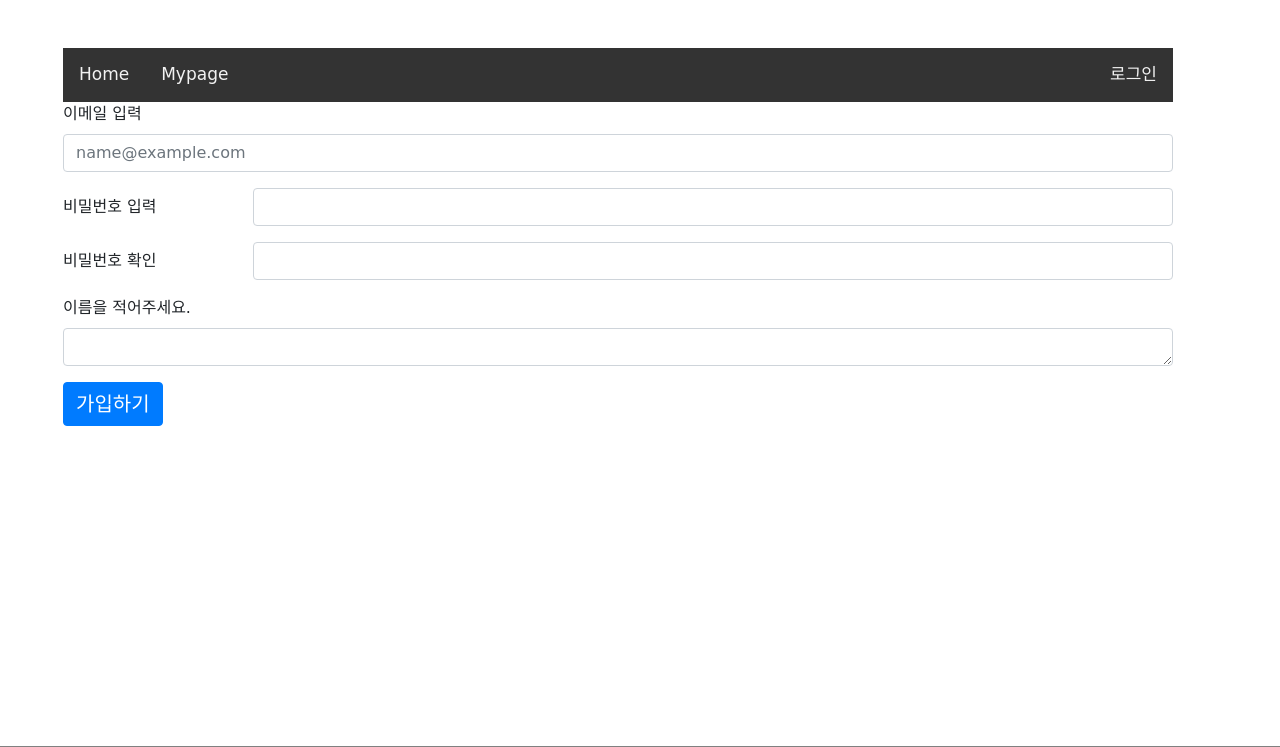
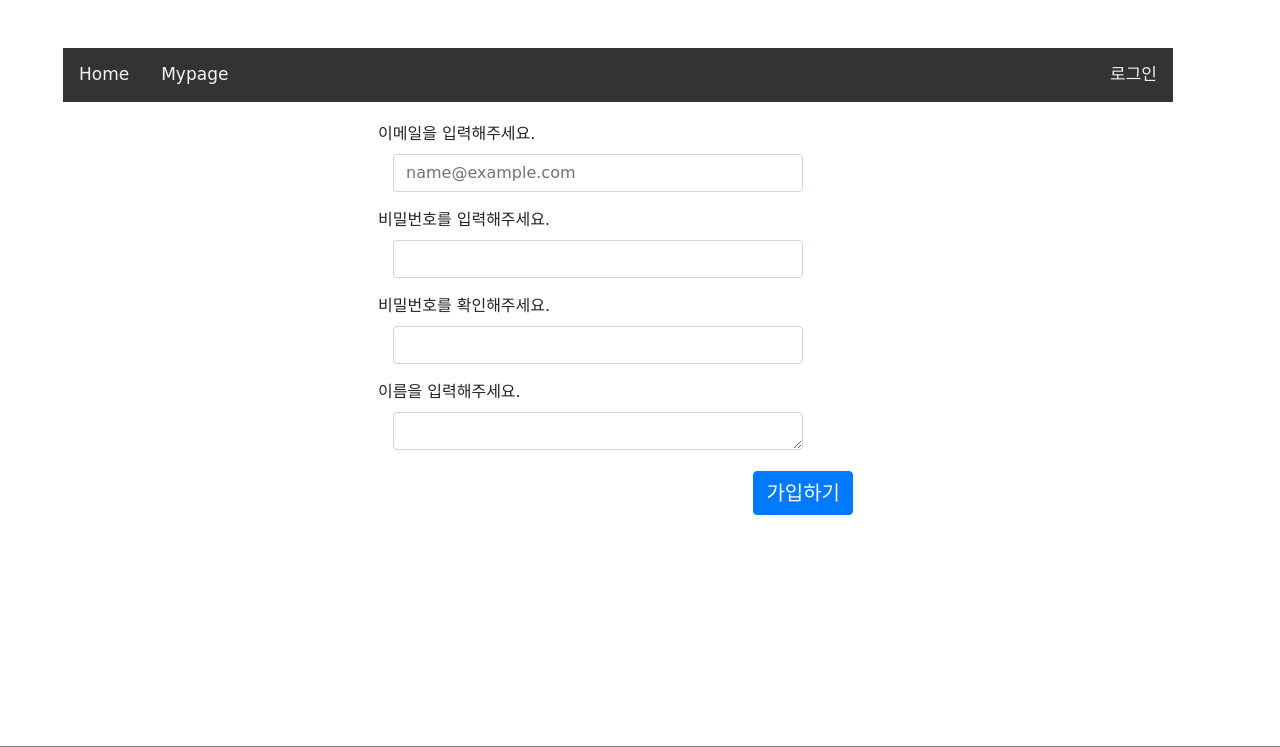
Before and after one commit to seanlion/jungle-todayCat, a Flask app: page /signup in a window 1280 px wide. Shown: the top 747 px of the page. Run offline with Flask 2, Linux system fonts and the light colour scheme; parts of the project's set-up code (start-up, migrations or seed data) failed here and were passed over; some libraries are stand-ins or nearby versions; some web fonts are replaced.

Commit message:
validator, login/register css

```diff
--- a/main/__init__.py
+++ b/main/__init__.py
@@ -11,7 +11,7 @@ mongo = PyMongo(app)
 
 bcrypt = Bcrypt(app)
 
-BOARD_IMAGE_PATH = "/Users/seung/desktop/backend/todaycat/images"
+BOARD_IMAGE_PATH = "/Users/colapa/jungle/jungle-todayCat/images"
 ALLOWED_EXTENSIONS = set(['png','pdf','jpg','JPG','JPEG', 'jpeg','gif'])
 
 # 이미지 경로에 쉽게 접근하기 위해 환경 변수 생성
--- a/main/make.py
+++ b/main/make.py
@@ -116,5 +116,5 @@ def check_filename(filename):
 def format_datetime(ts):
     now_timestamp = time.time()
     offset = datetime.fromtimestamp(now_timestamp) - datetime.utcfromtimestamp(now_timestamp)
-    ts = datetime.fromtimestamp((int(ts)/1000)) + offset
+    ts = datetime.fromtimestamp(int(ts)/1000) + offset
     return ts.strftime('%Y-%m-%d')
--- a/main/signup.py
+++ b/main/signup.py
@@ -4,16 +4,33 @@ from main import *
 @app.route('/signup', methods=["GET","POST"])
 def register():
     if request.method == "POST":
-        userList = mongo.db.users.find({}, {"_id":False})
+        userList = list(mongo.db.users.find({}, {"_id":False}))
         email_receive = request.form["emailText"]
         password1_receive = request.form["password1"]
         password2_receive = request.form["password2"]
         name_receive = request.form["nameTextarea"]
-
-        password_hash = bcrypt.generate_password_hash(password1_receive)
-        user = {"email": email_receive, "password": password_hash, "name": name_receive}
-        mongo.db.users.insert_one(user)
-        flash("회원가입이 완료되었습니다.")
-        return redirect(url_for("login"))
+        # 받아온 정보가 빈칸이면 에러 메시지 반환
+        print(email_receive, password1_receive, password2_receive, name_receive)
+        if email_receive == "" or password1_receive == "" or password2_receive == "" or name_receive == "":
+            print("not insert")
+            flash("빈칸이 남아 있습니다.")
+            return redirect(url_for("register"))
+        # email 중복 검사
+        for index in range(len(userList)):
+            if email_receive == userList[index]["email"]:
+                print("already register")
+                flash("이미 가입되어 있는 이메일입니다.")
+                return redirect(url_for("register"))
+        # password 일치 검사
+        if password1_receive != password2_receive:
+            print("discord")
+            flash("비밀번호가 일치하지 않습니다.")
+            return redirect(url_for("register"))
+        else:
+            password_hash = bcrypt.generate_password_hash(password1_receive)
+            user = {"email": email_receive, "password": password_hash, "name": name_receive}
+            mongo.db.users.insert_one(user)
+            flash("환영합니다! 오늘의 고양이 집사가 되셨습니다.")
+            return redirect(url_for("login"))
     else :
         return render_template('signup.html')
--- a/main/static/style.css
+++ b/main/static/style.css
@@ -128,6 +128,15 @@ control-file{
     float: right;
 }
 
+.topnav span {
+    float: right;
+    color: #f2f2f2;
+    text-align: center;
+    padding: 14px 16px;
+    text-decoration: none;
+    font-size: 17px;
+}
+
 /* random photo modal */
 .modal {
     display: none; /* Hidden by default */
@@ -166,3 +175,15 @@ control-file{
     text-decoration: none;
     cursor: pointer;
 }
+
+.sign{
+    /*border: solid 1px gray;*/
+    width: 500px;
+    /*height: 250px;*/
+    margin: 0 auto;
+    margin-top: 10px;
+    padding: 10px;
+}
+.sign button {
+    margin: 5px;
+}
--- a/main/templates/main.html
+++ b/main/templates/main.html
@@ -33,7 +33,7 @@
 </head>
 <body>
 
-     <div class="container m-5">
+    <div class="container m-5">
         {% include "nav.html" %}
         {% block header%} {% endblock %}
         {% block content %}
--- a/main/templates/nav.html
+++ b/main/templates/nav.html
@@ -3,6 +3,7 @@
     {% if session.get('id') is not none %}
     <!-- logout view function을 만들어야 함. -->
         <a class="login" href="{{url_for('logout')}}">로그아웃</a>
+        <span>{{session.get('name')}} 님</span>
     {% else %}
     <!-- 로그인 페이지에서는 로그인 url이 안보여도 됨. -->
         {% if request.url_rule.endpoint == 'login' %}
--- a/main/templates/signup.html
+++ b/main/templates/signup.html
@@ -1,30 +1,31 @@
 {% extends "main.html" %}
 
 {% block content %}
-    <form action="{{url_for('register')}}" method="post" name="form">
+        <form action="{{url_for('register')}}" method="post" name="form" class="sign">
             <div class="mb-3">
-            <label for="emailText" class="form-label">이메일 입력</label>
+                <label for="emailText" class="form-label">이메일을 입력해주세요.</label>
+                <div class="col-sm-11">
                     <input type="email" class="form-control" name="emailText" id="emailText" placeholder="name@example.com">
                 </div>
-        <div class="mb-3 row">
-            <label for="password1" class="col-sm-2 col-form-label">비밀번호 입력</label>
-            <div class="col-sm-10">
+            </div>
+            <div class="mb-3">
+                <label for="password1" class="form-label">비밀번호를 입력해주세요.</label>
+                <div class="col-sm-11">
                     <input type="password" class="form-control" name="password1" id="password1">
                 </div>
             </div>
-        <div class="mb-3 row">
-            <label for="password2" class="col-sm-2 col-form-label">비밀번호 확인</label>
-            <div class="col-sm-10">
+            <div class="mb-3">
+                <label for="password2" class="form-label">비밀번호를 확인해주세요.</label>
+                <div class="col-sm-11">
                     <input type="password" class="form-control" name="password2" id="password2">
                 </div>
             </div>
             <div class="mb-3">
-            <label for="nameTextarea" class="form-label">이름을 적어주세요.</label>
+                <label for="nameTextarea" class="form-label">이름을 입력해주세요.</label>
+                <div class="col-sm-11">
                     <textarea class="form-control" name="nameTextarea" id="nameTextarea" rows="1"></textarea>
                 </div>
-        <button type="submit" class="btn btn-primary">가입하기</button>
+            </div>
+            <button type="submit" class="btn btn-primary float-right">가입하기</button>
         </form>
 {% endblock %}
-<script>
-
-</script>
```
Also changed, not shown: main/templates/login.html (+8 -6 lines). Lines whose indentation alone changed are shown as unchanged.
